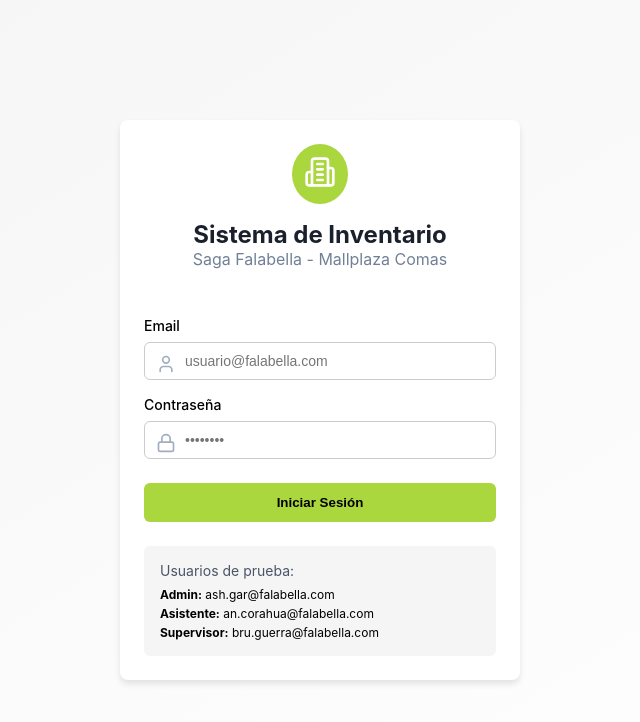
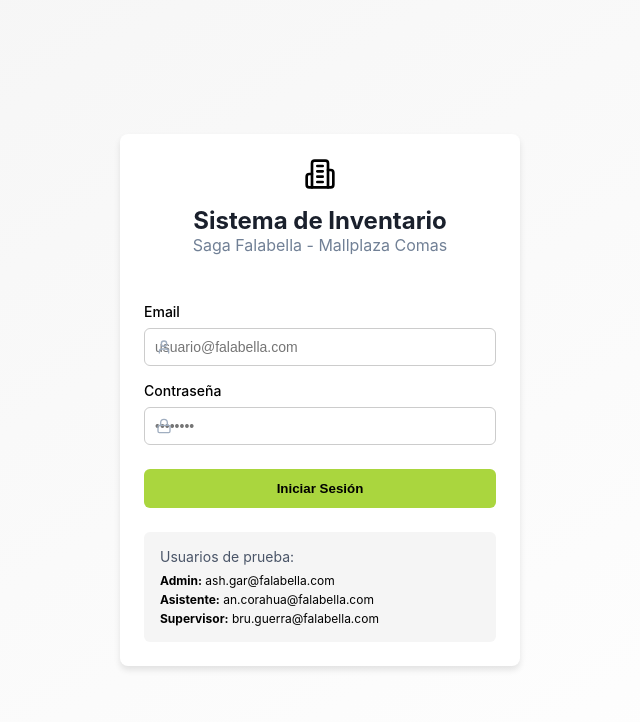
Before and after one commit to BruGeth/saga-gestor-inventario, a React (Create React App) app in the folder saga-front/: page / in a window 1280 px wide. Shown: the top 722 px of the page, without its empty margins (320-960 px from the left). Built offline with nearby package versions, Linux system fonts and the light colour scheme.

Commit message:
feat: Replace icon fonts with lucide-react icons in LoginForm and Sidebar for improved consistency

```diff
--- a/saga-front/src/components/forms/LoginForm.css
+++ b/saga-front/src/components/forms/LoginForm.css
@@ -123,15 +123,10 @@
   margin-top: 0.25rem;
 }
 
-/* Icons */
-.icon-user::before {
-  content: "👤";
+.input-icon {
+  position: absolute;
+  left: 0.75rem;
+  top: 50%;
+  transform: translateY(-50%);
+  color: #a0aec0;
 }
-
-.icon-lock::before {
-  content: "🔒";
-}
-
-.icon-building::before {
-  content: "🏢";
-}
--- a/saga-front/src/components/forms/LoginForm.jsx
+++ b/saga-front/src/components/forms/LoginForm.jsx
@@ -1,6 +1,8 @@
+"use client"
+
 import { useState } from "react"
-import { Building2, User, Lock } from "lucide-react"
 import "./LoginForm.css"
+import { Building2, Lock, User } from "lucide-react"
 
 function LoginForm({ onLogin }) {
   const [email, setEmail] = useState("")
@@ -33,9 +35,7 @@
       <div className="login-card">
         <div className="login-header">
           <div className="login-logo">
-            <span style={{ backgroundColor: "var(--falabella-green)", padding: "0.75rem", borderRadius: "50%" }}>
-              <Building2 color="white" size={32} />
-            </span>
+            <Building2 size={32} />
           </div>
           <h2 className="login-title">Sistema de Inventario</h2>
           <p className="login-subtitle">Saga Falabella - Mallplaza Comas</p>
@@ -45,7 +45,7 @@
             <div className="form-group">
               <label htmlFor="email">Email</label>
               <div className="input-with-icon">
-                <User style={{ position: "absolute", left: "0.75rem", top: "0.75rem", color: "#a0aec0" }} size={20} />
+                <User className="input-icon" size={16} />
                 <input
                   id="email"
                   type="email"
@@ -53,14 +53,13 @@
                   value={email}
                   onChange={(e) => setEmail(e.target.value)}
                   required
-                  style={{ paddingLeft: "2.5rem" }}
                 />
               </div>
             </div>
             <div className="form-group">
               <label htmlFor="password">Contraseña</label>
               <div className="input-with-icon">
-                <Lock style={{ position: "absolute", left: "0.75rem", top: "0.75rem", color: "#a0aec0" }} size={20} />
+                <Lock className="input-icon" size={16} />
                 <input
                   id="password"
                   type="password"
@@ -68,7 +67,6 @@
                   value={password}
                   onChange={(e) => setPassword(e.target.value)}
                   required
-                  style={{ paddingLeft: "2.5rem" }}
                 />
               </div>
             </div>
--- a/saga-front/src/components/layout/Sidebar.jsx
+++ b/saga-front/src/components/layout/Sidebar.jsx
@@ -1,42 +1,43 @@
 "use client"
 import "./Sidebar.css"
+import { LayoutDashboard, Package, MapPin, ArrowRightLeft, FileText, Warehouse } from "lucide-react"
 
 function Sidebar({ currentPage, onPageChange, userRole }) {
   const menuItems = [
     {
       id: "dashboard",
       label: "Dashboard",
-      icon: "dashboard-icon",
+      icon: LayoutDashboard,
       roles: ["ADMINISTRADOR", "SUPERVISOR", "ASISTENTE_LOGISTICA"],
     },
     {
       id: "inventory",
       label: "Inventario",
-      icon: "warehouse-icon",
+      icon: Warehouse,
       roles: ["ADMINISTRADOR", "SUPERVISOR", "ASISTENTE_LOGISTICA"],
     },
     {
       id: "products",
       label: "Productos",
-      icon: "package-icon",
+      icon: Package,
       roles: ["ADMINISTRADOR", "SUPERVISOR"],
     },
     {
       id: "zones",
       label: "Zonas",
-      icon: "map-pin-icon",
+      icon: MapPin,
       roles: ["ADMINISTRADOR", "SUPERVISOR"],
     },
     {
       id: "transfers",
       label: "Transferencias",
-      icon: "transfer-icon",
+      icon: ArrowRightLeft,
       roles: ["ADMINISTRADOR", "SUPERVISOR", "ASISTENTE_LOGISTICA"],
     },
     {
       id: "reports",
       label: "Reportes",
-      icon: "file-text-icon",
+      icon: FileText,
       roles: ["ADMINISTRADOR", "SUPERVISOR"],
     },
   ]
@@ -47,7 +48,7 @@
     <div className="sidebar">
       <div className="sidebar-header">
         <div className="sidebar-logo">
-          <i className="warehouse-icon"></i>
+          <Warehouse size={24} />
         </div>
         <div className="sidebar-title">
           <h2>Saga Falabella</h2>
@@ -62,7 +63,7 @@
             onClick={() => onPageChange(item.id)}
             className={`sidebar-nav-item ${currentPage === item.id ? "active" : ""}`}
           >
-            <i className={item.icon}></i>
+            <item.icon size={20} />
             <span>{item.label}</span>
           </button>
         ))}
```
